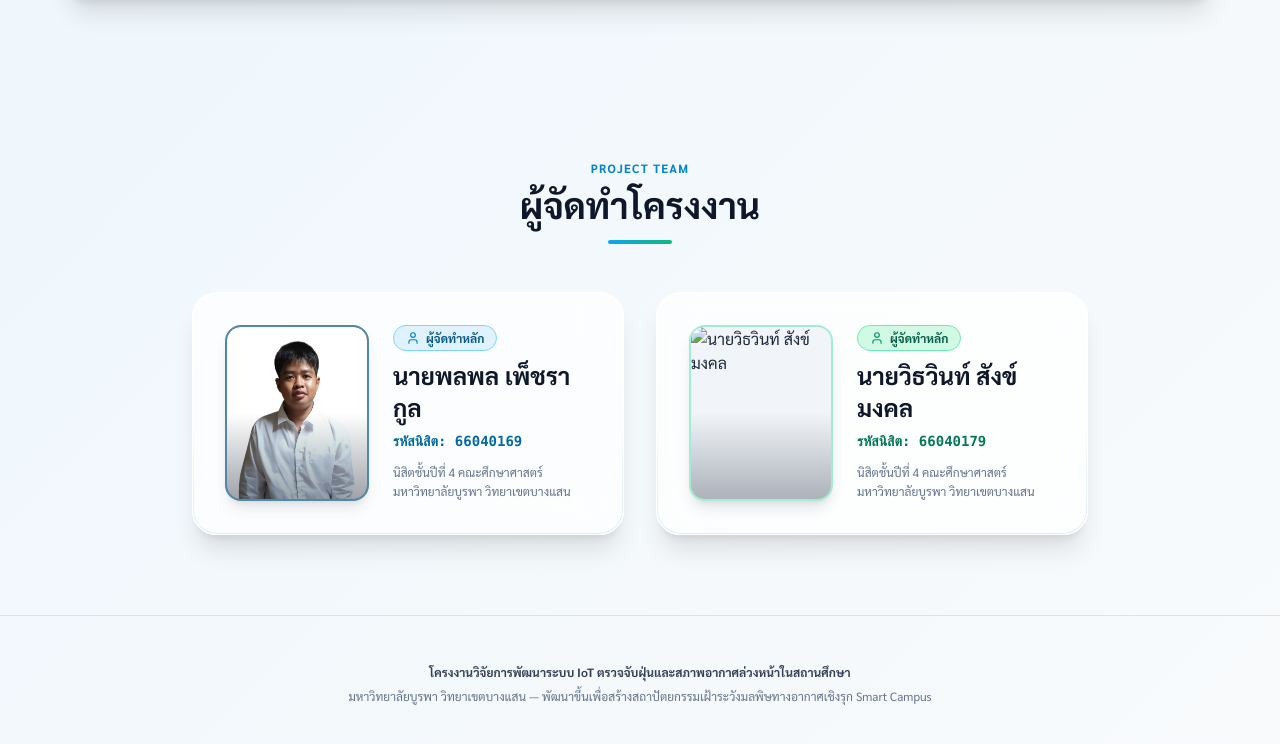
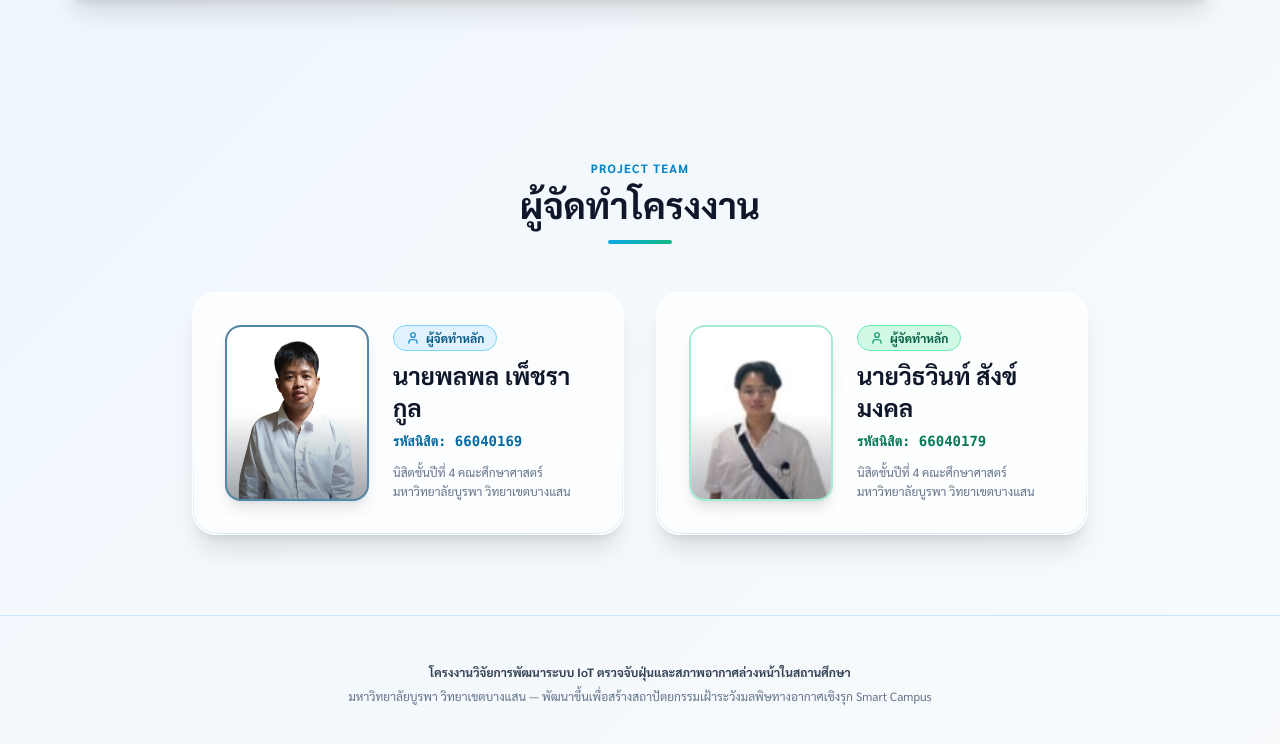
Before and after one commit to kccenter45678o-lang/my-3d-viewer, a plain HTML site: page index.html in a window 1280 px wide. Shown: the part 9175-9919 px from the top of the page. Drawn offline with nearby package versions, Linux system fonts and the light colour scheme; some packages are replaced by stand-ins of ours; a script that the page names is missing.

Commit message:
Update index.html

```diff
--- a/index.html
+++ b/index.html
@@ -857,7 +857,7 @@
             <!-- ผู้จัดทำคนที่ 2 -->
             <div class="liquid-glass-light rounded-3xl p-8 border border-white shadow-xl flex flex-col sm:flex-row items-center gap-6 group hover:scale-[1.02] transition-transform duration-300">
                 <div class="w-36 h-44 rounded-2xl overflow-hidden bg-slate-100 shrink-0 border-2 border-emerald-300/60 shadow-lg relative">
-                    <img src="author-2.png" alt="นายวิธวินท์ สังข์มงคล" class="w-full h-full object-cover object-top group-hover:scale-105 transition-transform duration-300">
+                    <img src="author-2.jpg" alt="นายวิธวินท์ สังข์มงคล" class="w-full h-full object-cover object-top group-hover:scale-105 transition-transform duration-300">
                     <div class="absolute inset-0 bg-gradient-to-t from-slate-900/30 via-transparent to-transparent"></div>
                 </div>
                 <div class="text-center sm:text-left space-y-2">
```
